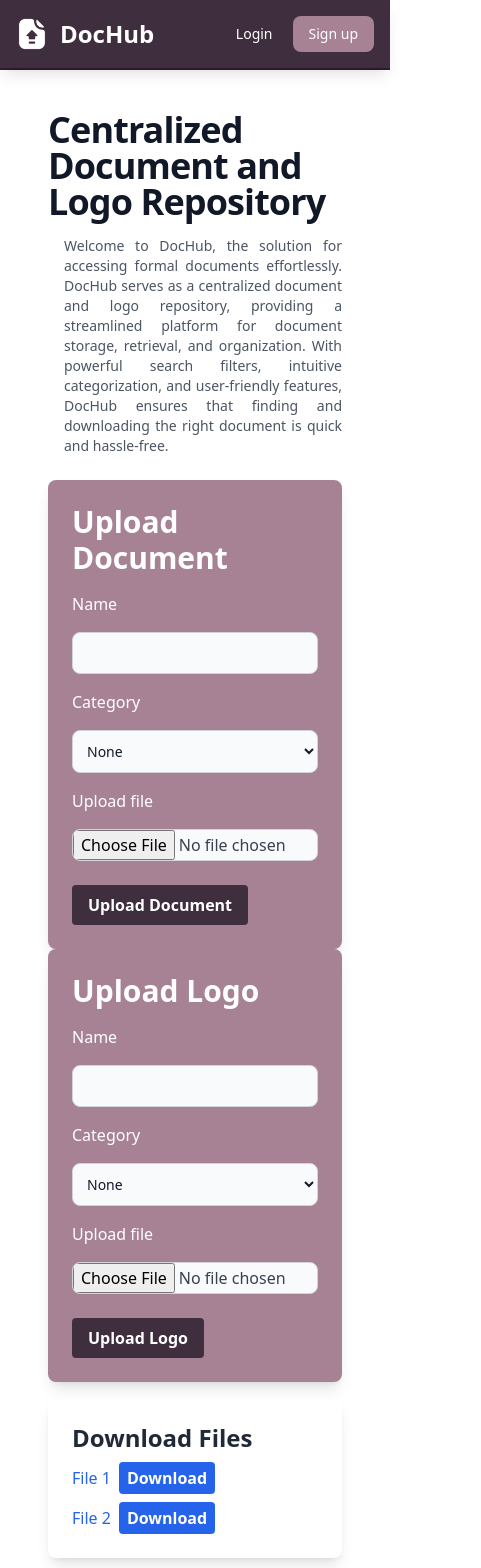
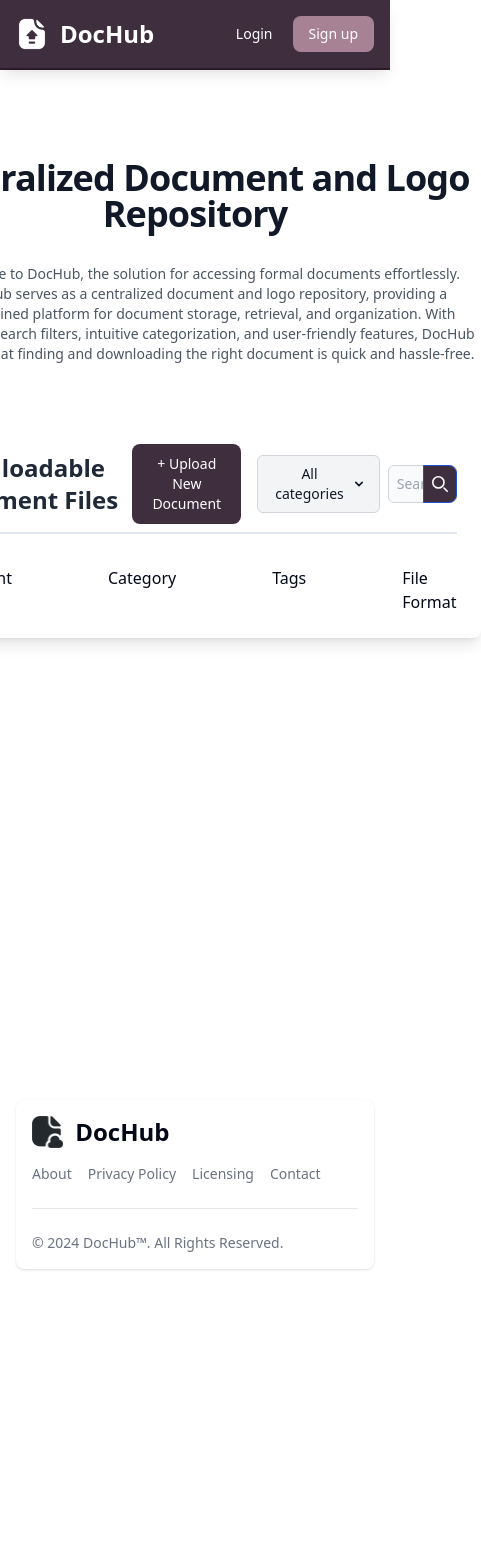
Before and after one commit to SSKiyan25/DocHub, a Vue app: page / in a window 390 px wide. Shown: the top 1568 px of the page, 481 px wide, since content can reach past the window. After the commit the page ends 1285 px from the top, so only its background shows below. Built offline with nearby package versions, Linux system fonts and the light colour scheme.

Commit message:
added uploading file and firebase

```diff
--- a/package.json
+++ b/package.json
@@ -11,6 +11,7 @@
   "dependencies": {
     "class-variance-authority": "^0.7.0",
     "clsx": "^2.1.0",
+    "firebase": "^10.8.0",
     "flowbite": "^2.3.0",
     "lucide-vue-next": "^0.331.0",
     "radix-vue": "^1.4.7",
--- a/src/components/DashboardComponent.vue
+++ b/src/components/DashboardComponent.vue
@@ -1,76 +1,175 @@
 <template>
-  <div class="flex flex-col min-h-screen mx-auto px-4 mt-28 mb-28">
-    <div class="flex-grow container mx-auto">
-      <h1 class="mb-4 text-4xl text-start font-extrabold leading-none tracking-tight text-gray-900 md:text-5xl lg:text-6xl dark:text-white">Centralized Document and Logo Repository</h1>
-      <p class="mb-6 text-sm font-light text-justify text-gray-600 lg:text-base ml-4 dark:text-gray-400">Welcome to DocHub, the solution for accessing formal documents effortlessly. DocHub serves as a centralized document and logo repository, providing a streamlined platform for document storage, retrieval, and organization. With powerful search filters, intuitive categorization, and user-friendly features, DocHub ensures that finding and downloading the right document is quick and hassle-free. </p>
+  <div class="flex flex-col min-h-screen w-screen mx-auto px-4 mt-36 mb-28 items-center">
+    <div class="flex-grow">
+      <div class="mt-4 text-center items-center justify-center">
+        <h1 class="mb-4 text-4xl font-extrabold leading-none tracking-tight text-gray-900 md:text-5xl lg:text-6xl dark:text-white">Centralized Document and Logo Repository</h1>
+        <p class="mb-2 mt-8 text-sm font-light text-center text-gray-600 lg:text-base ml-4 dark:text-gray-400 max-w-7xl mx-auto justify-center">Welcome to DocHub, the solution for accessing formal documents effortlessly. DocHub serves as a centralized document and logo repository, providing a streamlined platform for document storage, retrieval, and organization. With powerful search filters, intuitive categorization, and user-friendly features, DocHub ensures that finding and downloading the right document is quick and hassle-free. </p>
+      </div>
+      <!-- Downloadable Section -->
+      <div class="container mx-auto bg-white shadow-lg rounded-lg p-6 mt-14">
+        <div class="border-b-2 justify-between mb-8 flex items-center">
+          <h2 class="text-2xl font-semibold mb-2 text-gray-800">Downloadable Document Files</h2>
+          <form class="ml-auto flex items-center mb-2">
+              <div class="relative flex-grow">
+              <!-- Modal toggle -->
+              <button data-modal-target="crud-modal" data-modal-toggle="crud-modal" class="block text-white bg-[#3F2E3E] hover:bg-[#331D2C] focus:ring-4 focus:outline-none focus:ring-blue-300 font-medium rounded-lg text-sm px-5 py-2.5 mr-4 text-center dark:bg-blue-600 dark:hover:bg-blue-700 dark:focus:ring-blue-800 z-0" type="button">
+                + Upload New Document
+              </button>
 
-      <div class="flex flex-wrap -mx-2 mb-4 items-stretch">
-        <!-- Upload Document Section -->
-        <div class="w-full md:w-1/2 px-2 flex flex-col">
-          <div class="bg-[#A78295] shadow-lg rounded-lg p-6 flex-grow text-white">
-            <h2 class="text-3xl font-semibold mb-4">Upload Document</h2>
-            <label class="block mb-4 text-base font-medium" for="category">Name</label>
-            <input type="text" id="default-input" class="bg-gray-50 border border-gray-300 text-[#3F2E3E] text-sm rounded-lg focus:ring-blue-500 focus:border-blue-500 block w-full p-2.5 dark:bg-gray-700 dark:border-gray-600 dark:placeholder-gray-400 dark:text-white dark:focus:ring-blue-500 dark:focus:border-blue-500 mt-4">
-            <label class="block mb-4 mt-4 text-base font-medium" for="category">Category</label>
-            <select id="DocsCategory" class="bg-gray-50 border border-gray-300 text-gray-900 text-sm rounded-lg focus:ring-blue-500 focus:border-blue-500 block w-full p-2.5 dark:bg-gray-700 dark:border-gray-600 dark:placeholder-gray-400 dark:text-white dark:focus:ring-blue-500 dark:focus:border-blue-500 mb-4">
-              <option>None</option>
-              <option>DSO Templates</option>
-              <option>Department Files</option>
-              <option>Other</option>
+              <!-- Main modal -->
+              <div id="crud-modal" tabindex="-1" aria-hidden="true" class="hidden overflow-y-auto overflow-x-hidden fixed top-0 right-0 left-0 z-50 justify-center items-center w-full md:inset-0 h-[calc(100%-1rem)] max-h-full">
+                <div class="absolute inset-0 bg-black opacity-50"></div>
+                  <div class="relative p-4 w-full max-w-md max-h-full">
+                      <!-- Modal content -->
+                      <div class="relative bg-white rounded-lg shadow dark:bg-gray-700">
+                          <!-- Modal header -->
+                          <div class="flex items-center justify-between p-4 md:p-5 border-b rounded-t dark:border-gray-600">
+                              <h3 class="text-lg font-semibold text-gray-900 dark:text-white">
+                                  Upload New Document
+                              </h3>
+                              <button type="button" class="text-gray-400 bg-transparent hover:bg-gray-200 hover:text-gray-900 rounded-lg text-sm w-8 h-8 ms-auto inline-flex justify-center items-center dark:hover:bg-gray-600 dark:hover:text-white" data-modal-toggle="crud-modal">
+                                  <svg class="w-3 h-3" aria-hidden="true" xmlns="http://www.w3.org/2000/svg" fill="none" viewBox="0 0 14 14">
+                                      <path stroke="currentColor" stroke-linecap="round" stroke-linejoin="round" stroke-width="2" d="m1 1 6 6m0 0 6 6M7 7l6-6M7 7l-6 6"/>
+                                  </svg>
+                                  <span class="sr-only">Close modal</span>
+                              </button>
+                          </div>
+                          <!-- Modal body -->
+                          <form @submit.prevent="uploadFile" class="p-4 md:p-5">
+                              <div class="grid gap-4 mb-4 grid-cols-2">
+                                  <div class="col-span-2">
+                                      <label for="name" class="block mb-2 text-sm font-medium text-gray-900 dark:text-white">Title</label>
+                                      <input type="text" v-model="newFile.title" name="name" id="name" class="bg-gray-50 border border-gray-300 text-gray-900 text-sm rounded-lg focus:ring-primary-600 focus:border-primary-600 block w-full p-2.5 dark:bg-gray-600 dark:border-gray-500 dark:placeholder-gray-400 dark:text-white dark:focus:ring-primary-500 dark:focus:border-primary-500" placeholder="Document Title" required>
+                                  </div>
+                                  <div class="col-span-2 sm:col-span-1">
+                                      <label for="price" class="block mb-2 text-sm font-medium text-gray-900 dark:text-white">Tags</label>
+                                      <input type="text" v-model="newFile.tags" name="price" id="price" class="bg-gray-50 border border-gray-300 text-gray-900 text-sm rounded-lg focus:ring-primary-600 focus:border-primary-600 block w-full p-2.5 dark:bg-gray-600 dark:border-gray-500 dark:placeholder-gray-400 dark:text-white dark:focus:ring-primary-500 dark:focus:border-primary-500" placeholder="DSO" required>
+                                  </div>
+                                  <div class="col-span-2 sm:col-span-1">
+                                      <label for="category" class="block mb-2 text-sm font-medium text-gray-900 dark:text-white">Category</label>
+                                      <select id="category" v-model="newFile.category" class="bg-gray-50 border border-gray-300 text-gray-900 text-sm rounded-lg focus:ring-primary-500 focus:border-primary-500 block w-full p-2.5 dark:bg-gray-600 dark:border-gray-500 dark:placeholder-gray-400 dark:text-white dark:focus:ring-primary-500 dark:focus:border-primary-500" required>
+                                          <option select="None">Select category</option>
+                                          <option value="DSO_Templates">DSO Templates</option>
+                                          <option value="Department_Files">Department Files</option>
+                                          <option value="Other">Other</option>
                                       </select>
-            <label class="block mb-4 text-base font-medium" for="file_input">Upload file</label>
-            <input class="block w-full text-base text-gray-700 border border-gray-300 rounded-lg cursor-pointer bg-gray-50 dark:text-gray-400 focus:outline-none dark:bg-gray-700 dark:border-gray-600 dark:placeholder-gray-400 mb-4" id="file_input" type="file">
-            <button class="bg-[#3F2E3E] hover:bg-[#331D2C] text-white font-bold py-2 px-4 rounded mt-2">
-              Upload Document
+                                  </div>
+                                  <div class="col-span-2">
+                                      <label for="description" class="block mb-2 text-sm font-medium text-gray-900 dark:text-white">File Upload</label>
+                                      <input class="block w-full text-base text-gray-700 border border-gray-300 rounded-lg cursor-pointer bg-gray-50 dark:text-gray-400 focus:outline-none dark:bg-gray-700 dark:border-gray-600 dark:placeholder-gray-400 mb-4" id="file_input" type="file" @change="handleFileUpload" required>
+                                  </div>
+                              </div>
+                              <div class="ml-28">
+                                <button type="submit" class="text-white items-center justif bg-[#3F2E3E] hover:bg-[#331D2C] focus:ring-4 focus:outline-none focus:ring-blue-300 font-medium rounded-lg text-sm px-5 py-2.5 text-center dark:bg-blue-600 dark:hover:bg-blue-700 dark:focus:ring-blue-800">
+                                    Add new document
                                 </button>
+                              </div>
+                          </form>
+                      </div>
                   </div>
               </div>
 
-        <!-- Upload Logo Section -->
-        <div class="w-full md:w-1/2 px-2 flex flex-col">
-          <div class="bg-[#A78295] shadow-lg rounded-lg p-6 flex-grow text-white">
-            <h2 class="text-3xl font-semibold mb-4">Upload Logo</h2>
-            <label class="block mb-4 text-base font-medium" for="category">Name</label>
-            <input type="text" id="default-input" class="bg-gray-50 border border-gray-300 text-[#3F2E3E] text-sm rounded-lg focus:ring-blue-500 focus:border-blue-500 block w-full p-2.5 dark:bg-gray-700 dark:border-gray-600 dark:placeholder-gray-400 dark:text-white dark:focus:ring-blue-500 dark:focus:border-blue-500 mt-4">
-            <label class="block mb-4 mt-4 text-base font-medium" for="category">Category</label>
-            <select id="LogosCategory" class="bg-gray-50 border border-gray-300 text-gray-900 text-sm rounded-lg focus:ring-blue-500 focus:border-blue-500 block w-full p-2.5 dark:bg-gray-700 dark:border-gray-600 dark:placeholder-gray-400 dark:text-white dark:focus:ring-blue-500 dark:focus:border-blue-500 mb-4">
-              <option>None</option>
-              <option>College</option>
-              <option>Department</option>
-              <option>USSC</option>
-              <option>College-SSC</option>
-              <option>Course-Organization</option>
-              <option>Faith-Based</option>
-              <option>Fraternity</option>
-              <option>Other</option>
-            </select>
-            <label class="block mb-4 text-base font-medium" for="file_input">Upload file</label>
-            <input class="block w-full text-base text-gray-700 border border-gray-300 rounded-lg cursor-pointer bg-gray-50 dark:text-gray-400 focus:outline-none dark:bg-gray-700 dark:border-gray-600 dark:placeholder-gray-400 mb-4" id="file_input" type="file">
-            <button class="bg-[#3F2E3E] hover:bg-[#331D2C] text-white font-bold py-2 px-4 rounded mt-2">
-              Upload Logo
+              </div>
+              <div class="relative flex-grow">
+                  <button id="dropdown-button" data-dropdown-toggle="dropdown" class="flex-shrink-0 z-10 inline-flex items-center py-2 px-4 text-sm font-medium text-center text-gray-900 bg-gray-100 border border-gray-300 rounded-md hover:bg-gray-200 focus:ring-4 focus:outline-none focus:ring-gray-100 dark:bg-gray-700 dark:hover:bg-gray-600 dark:focus:ring-gray-700 dark:text-white dark:border-gray-600" type="button">All categories
+                    <svg class="w-2.5 h-2.5 ms-2.5" aria-hidden="true" xmlns="http://www.w3.org/2000/svg" fill="none" viewBox="0 0 10 6">
+                      <path stroke="currentColor" stroke-linecap="round" stroke-linejoin="round" stroke-width="2" d="m1 1 4 4 4-4"/>
+                    </svg>
                   </button>
-          </div>
-        </div>
-      </div>
-      <!-- Download Section -->
-      <div class="bg-white shadow-lg rounded-lg p-6">
-        <h2 class="text-2xl font-semibold mb-2 text-gray-800">Download Files</h2>
-        <ul>
-          <!-- Replace with your actual data -->
-          <li class="mb-2">
-            <a href="#" class="text-blue-600 hover:underline">File 1</a>
-            <button class="bg-blue-600 hover:bg-blue-800 text-white font-bold py-1 px-2 rounded ml-2">
-              Download
-            </button>
+                <div id="dropdown" class="z-10 hidden bg-white divide-y divide-gray-100 rounded-lg shadow w-44 dark:bg-gray-700 absolute right-0">
+                  <ul class="py-2 text-sm text-gray-700 dark:text-gray-200" aria-labelledby="dropdown-button">
+                    <li>
+                        <button type="button" class="inline-flex w-full px-4 py-2 hover:bg-gray-100 dark:hover:bg-gray-600 dark:hover:text-white">DSO Templates</button>
                     </li>
                     <li>
-            <a href="#" class="text-blue-600 hover:underline">File 2</a>
-            <button class="bg-blue-600 hover:bg-blue-800 text-white font-bold py-1 px-2 rounded ml-2">
-              Download
-            </button>
+                        <button type="button" class="inline-flex w-full px-4 py-2 hover:bg-gray-100 dark:hover:bg-gray-600 dark:hover:text-white">Department Files</button>
+                    </li>
+                    <li>
+                        <button type="button" class="inline-flex w-full px-4 py-2 hover:bg-gray-100 dark:hover:bg-gray-600 dark:hover:text-white">Other</button>
+                    </li>
+                    <li>
+                        <button type="button" class="inline-flex w-full px-4 py-2 hover:bg-gray-100 dark:hover:bg-gray-600 dark:hover:text-white">None</button>
                     </li>
                   </ul>
                 </div>
               </div>
+              <div class="relative flex-grow ml-2">
+                <input type="search" id="search-dropdown" class="block p-2 w-full z-20 text-sm text-gray-900 bg-gray-50 rounded-md border border-gray-300 focus:ring-blue-500 focus:border-blue-500 dark:bg-gray-700 dark:border-gray-600 dark:placeholder-gray-400 dark:text-white dark:focus:border-blue-500" placeholder="Search..." />
+                  <button type="submit" class="absolute top-0 end-0 p-2 text-sm font-medium h-full text-white bg-[#3F2E3E] rounded-r-lg border border-blue-700 hover:bg-[#331D2C] focus:ring-4 focus:outline-none focus:ring-blue-300 dark:bg-blue-600 dark:hover:bg-blue-700 dark:focus:ring-blue-800">
+                    <svg class="w-4 h-4" aria-hidden="true" xmlns="http://www.w3.org/2000/svg" fill="none" viewBox="0 0 20 20">
+                      <path stroke="currentColor" stroke-linecap="round" stroke-linejoin="round" stroke-width="2" d="m19 19-4-4m0-7A7 7 0 1 1 1 8a7 7 0 0 1 14 0Z"/>
+                    </svg>
+                    <span class="sr-only">Search</span>
+                  </button>
+              </div>
+          </form>
+        </div>
+          <!-- Files -->
+        <div class="flex flex-col justify-between">
+          <div class="flex-auto inline-flex space-x-24">
+            <label>Document Name</label>
+            <label>Category</label>
+            <label>Tags</label>
+            <label>File Format</label>
+          </div>
+            <div v-for="file in files" :key="file.title" class="flex-auto mt-4 border-b-2 space-x-36">
+              <a :href="file.url" class="text-sm font-medium text-blue-900 dark:text-white underline hover:text-blue-700" download>
+                {{ file.title }}
+              </a>
+              <label>{{ file.category }}</label>
+              <label>{{ file.tags }}</label>
+              <a :href="file.url" id="downloadLink" download class="text-white items-center bg-blue-700 hover:bg-blue-700 focus:ring-4 focus:outline-none focus:ring-blue-300 hover:underline font-medium rounded-lg text-sm px-2 py-1 text-center dark:bg-blue-600 dark:hover:bg-blue-700 dark:focus:ring-blue-800 mb">
+                Download File
+              </a>
+              <div class="mb-4"></div>
+            </div>
+        </div>
+      </div>
+    </div>
   </div>
 </template>
+
+
+<script setup lang="ts">
+  import { onMounted, ref } from 'vue'
+  import { initFlowbite } from 'flowbite'
+
+  interface FileData
+  {
+    title: string;
+    tags: string;
+    category: string;
+    file: File | null;
+    url?: string;
+  }
+  onMounted(() => {
+    initFlowbite();
+  })
+
+  const newFile = ref<FileData>({ title: '', tags: '', category: '', file: null });
+  const files = ref<FileData[]>([]);
+
+  const handleFileUpload = (event: Event) => {
+    const target = event.target as HTMLInputElement;
+    const file = target.files ? target.files[0] : null;
+    if (file) {
+      newFile.value.file = file;
+    }
+  };
+
+  const uploadFile = () => {
+    if (newFile.value.file) {
+      const url = URL.createObjectURL(newFile.value.file);
+      files.value.push({ ...newFile.value, url });
+      newFile.value = { title: '', tags: '', category: '', file: null };
+    }
+  };
+  const downloadLink = document.getElementById('downloadLink');
+  if (downloadLink) {
+    const downloadLink = document.getElementById('downloadLink') as HTMLAnchorElement;
+    if (downloadLink) {
+      downloadLink.href = 'path/to/your/file';
+    }
+  }
+
+</script>
--- a/src/components/LoginComponent.vue
+++ b/src/components/LoginComponent.vue
@@ -1,7 +1,7 @@
 <template>
   <div class="flex items-center justify-center min-h-screen px-4 sm:px-0">
     <div class="items-center w-full sm:w-1/2 md:w-1/3 lg:w-1/4">
-      <h1 class="text-3xl font-bold mb-8 text-center">Login</h1>
+      <h1 class="text-3xl font-bold mb-8 text-center">Login Your Account</h1>
         <form class="mx-auto">
           <div class="mb-5">
             <label for="email" class="block mb-2 text-sm font-medium text-gray-900 dark:text-white">Your email</label>
--- a/src/components/NavigationBar.vue
+++ b/src/components/NavigationBar.vue
@@ -1,5 +1,5 @@
 <template>
-  <nav class="bg-[#3F2E3E] dark:bg-gray-900 border-b-2 border-[#331D2C] top-0 w-full fixed height-[60px]">
+  <nav class="bg-[#3F2E3E] dark:bg-gray-900 border-b-2 border-[#331D2C] top-0 w-full fixed height-[60px] z-10">
       <div class="flex flex-wrap items-center justify-between max-w-screen md:mx-8 mx-auto  p-4 shadow-lg">
         <div class="flex flex-row">
             <a href="/" class="flex items-center space-x-3 rtl:space-x-reverse">
--- a/src/router/index.ts
+++ b/src/router/index.ts
@@ -1,5 +1,5 @@
 import { createRouter, createWebHistory, RouteRecordRaw } from 'vue-router';
-import Dashboard from '../views/DashboardView.vue'
+import Dashboard from '../components/DashboardComponent.vue'
 import Login from '../views/LoginView.vue'
 import SignUp from '../views/SignUpView.vue'
 
--- a/src/views/DashboardView.vue
+++ /dev/null
@@ -1,13 +0,0 @@
-<script setup lang="ts">
-  import Dashboard from '../components/DashboardComponent.vue'
-  import { onMounted } from 'vue'
-  import { initFlowbite } from 'flowbite'
-
-  onMounted(() => {
-    initFlowbite();
-  })
-</script>
-
-<template>
-  <Dashboard />
-</template>
```
Also changed, not shown: src/firebase/init.ts (added, +21 -0 lines), src/views/LoginView.vue (line endings or trailing spaces), 1 other file (tests, documents, lock files or other folders). Lines whose indentation alone changed are shown as unchanged.
